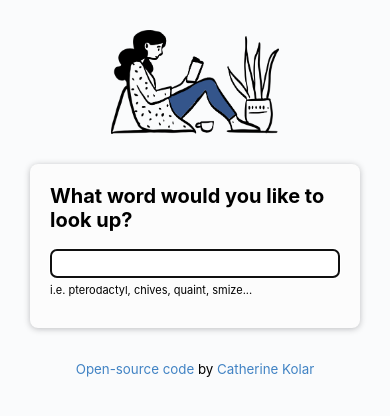
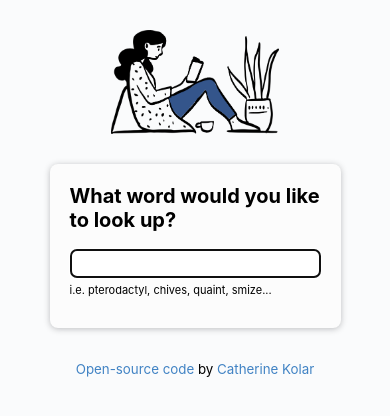
Before and after one commit to CathKolar/dictionary-app-react, a React (Create React App) app: page / in a window 390 px wide. Shown: the top 416 px of the page. Built offline with nearby package versions, Linux system fonts and the light colour scheme.

Commit message:
update .section margin on mobile

```diff
--- a/src/Dictionary.css
+++ b/src/Dictionary.css
@@ -22,6 +22,6 @@
 }
 @media (max-width: 700px) {
   .Dictionary section {
-    margin: 0 auto;
+    margin: 3vh 5vw;
   }
 }
```
